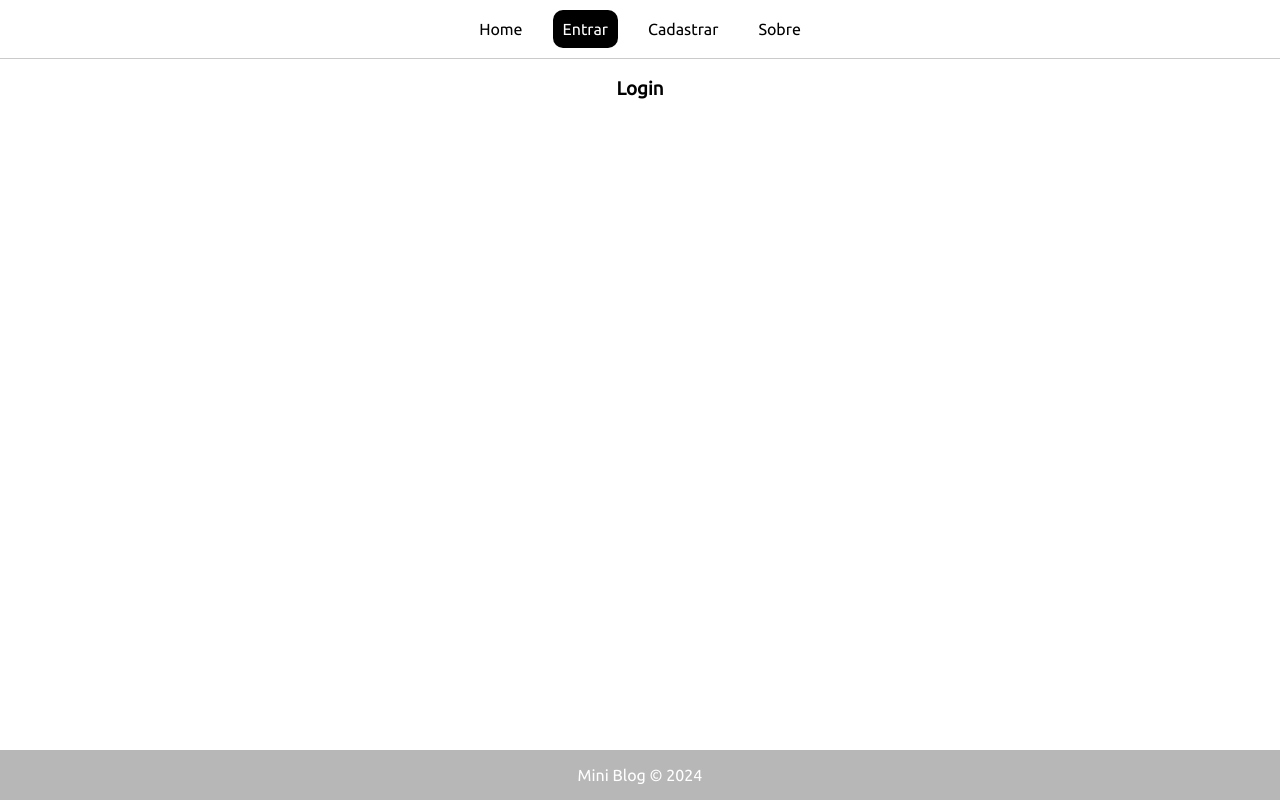
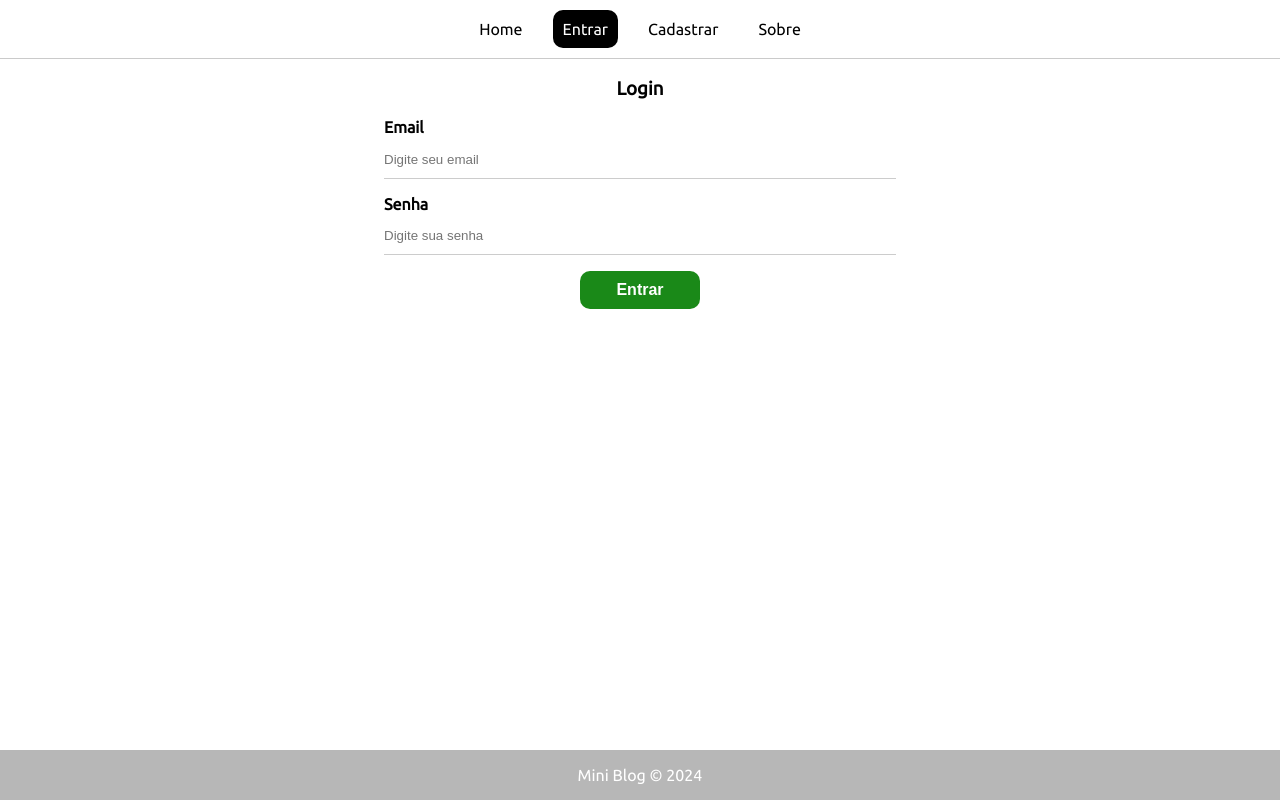
Before and after one commit to maikonsm7/miniblog, a React (Create React App) app: page /login in a window 1280 px wide. Built offline with nearby package versions, Linux system fonts and the light colour scheme; no server answers.

Commit message:
create login

```diff
--- a/src/components/NavBar.jsx
+++ b/src/components/NavBar.jsx
@@ -4,6 +4,7 @@ import { useAuthValue } from '../context/AuthContext'
 import './NavBar.css'
 const NavBar = () => {
     const { user } = useAuthValue()
+    const { logout } = useAuthentication()
     return(
         <div>
             <nav>
@@ -21,6 +22,7 @@ const NavBar = () => {
             </>
             )}
             <NavLink to={'/about'}>Sobre</NavLink>
+            {user && <button onClick={logout}>Sair</button>}
             </nav>
         </div>
     )
--- a/src/hooks/useAuthentication.js
+++ b/src/hooks/useAuthentication.js
@@ -20,6 +20,27 @@ export const useAuthentication = () => {
     function checkIfIsCancelled(){
         if(cancelled){
             return
+        }
+    }
+
+    const loginUser = async (data) => {
+        checkIfIsCancelled()
+        setLoading(true)
+        setError(false)
+        try {
+            await signInWithEmailAndPassword(auth, data.email, data.pass)
+            setLoading(false)
+        } catch (error) {
+            let msg
+            if(error.message.includes('user-not-found')){
+                msg = 'Usuário não encontrado!'
+            }else if(error.message.includes('wrong-password')){
+                msg = 'Senha incorreta!'
+            }else{
+                msg = 'Ocorreu um erro! Tente novamente mais tarde.'
+            }
+            setLoading(false)
+            setError(msg)
         }
     }
 
@@ -47,12 +68,20 @@ export const useAuthentication = () => {
         }
 
     }
+
+    const logout = () => {
+        checkIfIsCancelled()
+        signOut(auth)
+    }
+
     useEffect(()=>{
         return () => setCancelled(true)
     }, [])
     return {
         auth,
         createUser,
+        logout,
+        loginUser,
         error,
         loading
     }
--- a/src/pages/About.jsx
+++ b/src/pages/About.jsx
@@ -2,6 +2,7 @@ const About = () => {
     return(
         <div>
             <h3>Sobre</h3>
+            <p>Mini Blog usando ReacJS e Firebase</p>
         </div>
     )
 }
--- a/src/pages/Login.jsx
+++ b/src/pages/Login.jsx
@@ -1,8 +1,46 @@
-import styles from './Login.module.css'
+import { useAuthentication } from '../hooks/useAuthentication'
+import { useState, useEffect } from 'react'
+
 const Login = () => {
+    const [name, setName] = useState('')
+    const [email, setEmail] = useState('')
+    const [pass, setPass] = useState('')
+    const [error, setError] = useState('')
+
+    const {loginUser, error: authError, loading} = useAuthentication()
+
+    useEffect(()=>{
+        if(authError){
+            setError(authError)
+        }
+    }, [authError])
+
+    const handleSubmit = async (e) => {
+        e.preventDefault()
+
+        const user = {
+            email,
+            pass
+        }
+
+        const res = await loginUser(user)
+    }
     return(
         <div>
             <h3>Login</h3>
+            <form onSubmit={handleSubmit}>
+                <label>
+                    <span>Email</span>
+                    <input type="email" name="email" value={email} onChange={e => setEmail(e.target.value)} placeholder='Digite seu email' required/>
+                </label>
+                <label>
+                    <span>Senha</span>
+                    <input type="password" name="pass" value={pass} onChange={e => setPass(e.target.value)} placeholder='Digite sua senha' required/>
+                </label>
+                {!loading && <button className='btn'>Entrar</button>}
+                {loading && <button className='btn' disabled>Aguarde...</button>}
+                {error && <p className='error'>{error}</p>}
+            </form>
         </div>
     )
 }
--- a/src/pages/Register.jsx
+++ b/src/pages/Register.jsx
@@ -1,5 +1,4 @@
 import { useAuthentication } from '../hooks/useAuthentication'
-import styles from './Register.module.css'
 import { useState, useEffect } from 'react'
 
 const Register = () => {
```
Also changed, not shown: src/pages/Login.module.css (deleted), src/pages/Register.module.css (deleted).
